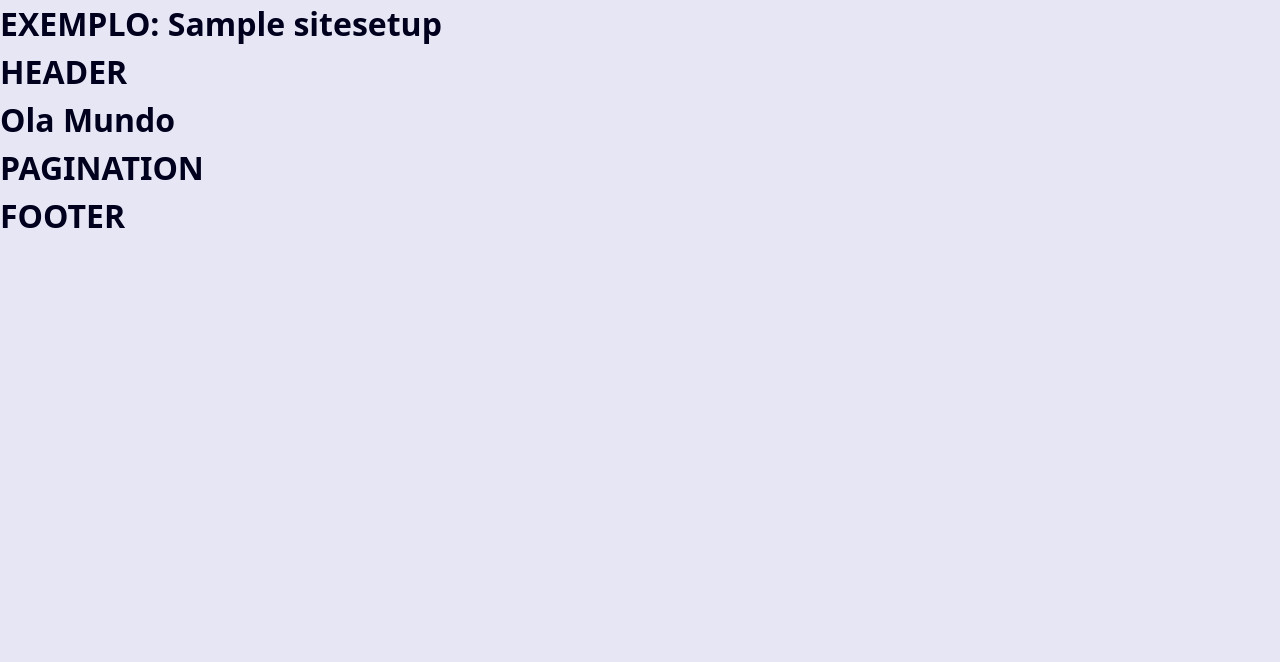
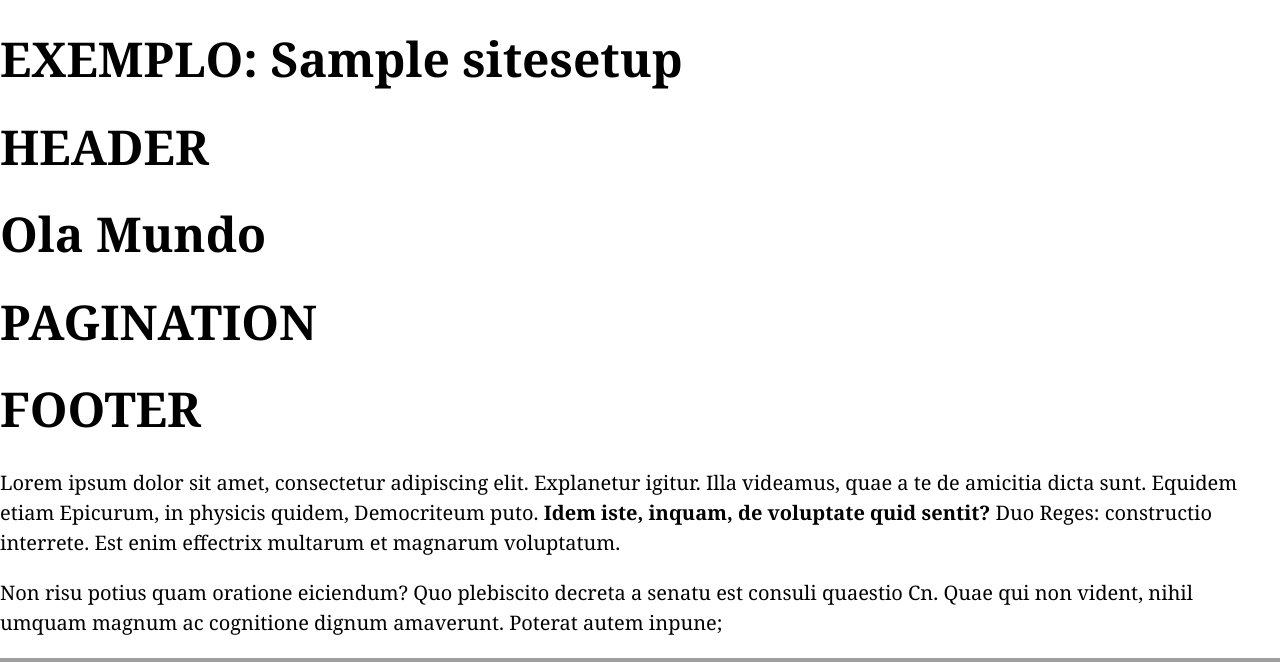
Before and after one commit to tenoriopedro/DjangoProjects, a Django app: page / in a window 1280 px wide. Shown: the top 662 px of the page. Before the commit the page ends 228 px from the top, so only its background shows below. Run offline with Django 5.2, Linux system fonts and the light colour scheme; tables that the repository leaves empty hold one stand-in row (values such as "Sample post"); grey boxes are pictures that could not be loaded.

Commit message:
Initializing CSS

```diff
--- /dev/null
+++ b/Blog/djangoapp/blog/static/blog/css/remedy.css
@@ -0,0 +1,233 @@
+/* @docs
+label: Core Remedies
+version: 0.1.0-beta.2
+
+note: |
+  These remedies are recommended
+  as a starter for any project.
+
+category: file
+*/
+
+
+/* @docs
+label: Box Sizing
+
+note: |
+  Use border-box by default, globally.
+
+category: global
+*/
+*, ::before, ::after { box-sizing: border-box; }
+
+
+/* @docs
+label: Line Sizing
+
+note: |
+  Consistent line-spacing,
+  even when inline elements have different line-heights.
+
+links:
+  - https://drafts.csswg.org/css-inline-3/#line-sizing-property
+
+category: global
+*/
+html { line-sizing: normal; }
+
+
+/* @docs
+label: Body Margins
+
+note: |
+  Remove the tiny space around the edge of the page.
+
+category: global
+*/
+body { margin: 0; }
+
+
+/* @docs
+label: Hidden Attribute
+
+note: |
+  Maintain `hidden` behaviour when overriding `display` values.
+
+  category: global
+*/
+[hidden] { display: none; }
+
+
+/* @docs
+label: Heading Sizes
+
+note: |
+  Switch to rem units for headings
+
+category: typography
+*/
+h1 { font-size: 2rem; }
+h2 { font-size: 1.5rem; }
+h3 { font-size: 1.17rem; }
+h4 { font-size: 1.00rem; }
+h5 { font-size: 0.83rem; }
+h6 { font-size: 0.67rem; }
+
+
+/* @docs
+label: H1 Margins
+
+note: |
+  Keep h1 margins consistent, even when nested.
+
+category: typography
+*/
+h1 { margin: 0.67em 0; }
+
+
+/* @docs
+label: Pre Wrapping
+
+note: |
+  Overflow by default is bad...
+
+category: typography
+*/
+pre { white-space: pre-wrap; }
+
+
+/* @docs
+label: Horizontal Rule
+
+note: |
+  1. Solid, thin horizontal rules
+  2. Remove Firefox `color: gray`
+  3. Remove default `1px` height, and common `overflow: hidden`
+
+category: typography
+*/
+hr {
+  border-style: solid;
+  border-width: 1px 0 0;
+  color: inherit;
+  height: 0;
+  overflow: visible;
+}
+
+
+/* @docs
+label: Responsive Embeds
+
+note: |
+  1. Block display is usually what we want
+  2. The `vertical-align` removes strange space-below in case authors overwrite the display value
+  3. Responsive by default
+  4. Audio without `[controls]` remains hidden by default
+
+category: embedded elements
+*/
+img, svg, video, canvas, audio, iframe, embed, object {
+  display: block;
+  vertical-align: middle;
+  max-width: 100%;
+}
+audio:not([controls]) { display:none; }
+
+
+/* @docs
+label: Responsive Images
+
+note: |
+  These new elements display inline by default,
+  but that's not the expected behavior for either one.
+  This can interfere with proper layout and aspect-ratio handling.
+
+  1. Remove the unnecessary wrapping `picture`, while maintaining contents
+  2. Source elements have nothing to display, so we hide them entirely
+
+category: embedded elements
+*/
+picture { display: contents; }
+source { display: none; }
+
+
+/* @docs
+label: Aspect Ratios
+
+note: |
+  Maintain intrinsic aspect ratios when `max-width` is applied.
+  `iframe`, `embed`, and `object` are also embedded,
+  but have no intrinsic ratio,
+  so their `height` needs to be set explicitly.
+
+category: embedded elements
+*/
+img, svg, video, canvas {
+  height: auto;
+}
+
+
+/* @docs
+label: Audio Width
+
+note: |
+  There is no good reason elements default to 300px,
+  and audio files are unlikely to come with a width attribute.
+
+category: embedded elements
+*/
+audio { width: 100%; }
+
+/* @docs
+label: Image Borders
+
+note: |
+  Remove the border on images inside links in IE 10 and earlier.
+
+category: legacy browsers
+*/
+img { border-style: none; }
+
+
+/* @docs
+label: SVG Overflow
+
+note: |
+  Hide the overflow in IE 10 and earlier.
+
+category: legacy browsers
+*/
+svg { overflow: hidden; }
+
+
+/* @docs
+label: HTML5 Elements
+
+note: |
+  Default block display on HTML5 elements.
+  For oldIE to apply this styling one needs to add some JS as well (i.e. `document.createElement("main")`)
+
+links:
+  - https://www.sitepoint.com/html5-older-browsers-and-the-shiv/
+
+category: legacy browsers
+*/
+article, aside, details, figcaption, figure, footer, header, hgroup, main, nav, section {
+  display: block;
+}
+
+
+/* @docs
+label: Checkbox & Radio Inputs
+
+note: |
+  1. Add the correct box sizing in IE 10
+  2. Remove the padding in IE 10
+
+category: legacy browsers
+*/
+[type='checkbox'],
+[type='radio'] {
+  box-sizing: border-box;
+  padding: 0;
+}
--- /dev/null
+++ b/Blog/djangoapp/blog/static/blog/css/style.css
@@ -0,0 +1,134 @@
+:root {
+    /* Colors */
+    --clr-base: 213 100%
+
+    --clr-white: var(--clr-base) 99%;
+    --clr-black: var(--clr-base) 2%;
+
+    --clr-primary-ltst: var(--clr-base) 80%;
+    --clr-primary-ltr: var(--clr-base) 70%;
+    --clr-primary-lt: var(--clr-base) 60%;
+    --clr-primary: var(--clr-base) 50%;
+    --clr-primary-dk: var(--clr-base) 40%;
+    --clr-primary-dkr: var(--clr-base) 30%;
+    --clr-primary-dkst: var(--clr-base) 20%;
+
+    /* Font-family */
+    --ff-regular: Georgia, 'Times New Roman', Times, serif;
+    --ff-headings: Georgia, 'Times New Roman', Times, serif;
+    --ff-mono: 'Courier New', Courier, monospace;
+
+    /* Font-Size */
+    /* https://royalfig.github.io/fluid-typography-calculator/ */
+    --fs-smlst: clamp(1.2rem, 1.092307692307692rem + 0.256410256410256vw, 1.4rem);
+    --fs-smlr: clamp(1.4rem, 1.292307692307692rem + 0.2564102564102566vw, 1.6rem);
+    --fs-sm: clamp(1.6rem, 1.4923076923076923rem + 0.25641025641025633vw, 1.8rem);
+    --fs-base: clamp(1.8rem, 1.6923076923076923rem + 0.25641025641025633vw, 2rem);
+    --fs-bg: clamp(2rem, 1.7846153846153847rem + 0.5128205128205127vw, 2.4rem);
+    --fs-bgr: clamp(2.4rem, 1.969230769230769rem + 1.025641025641026vw, 3.2rem);
+    --fs-bgst: clamp(3.2rem, 2.876923076923rem + 0.7692307692307687vw, 3.8rem);
+
+    --fs-h1: clamp(3.8rem, 3.2615384615384615rem + 1.282051282051282vw, 4.8rem);
+    --fs-h2: clamp(2.8rem, 1.938461538461538rem + 2.051282051282052vw, 4.4rem);
+    --fs-h3: clamp(2.4rem, 1.969230769230769rem + 1.025641025641026vw, 3.2rem);
+    --fs-h4: clamp(2.2rem, 1.8769230769230774rem + 0.7692307692307687vw, 2.8rem);
+    --fs-h5: clamp(1.8rem, 1.476923076923077rem + 0.769230769230769vw, 2.4rem);
+    --fs-h6: clamp(1.6rem, 1.2769230769230768rem + 0.7692307692307694vw, 2.2rem);
+
+    /* Line-Heights */
+    --lh-regular: 1.5;
+    --lh-headings: 1.2;
+    --lh-mono: 1.2;
+
+    /* Spacings */
+    --spacing-smlst: 1.5rem;
+    --spacing-smlr: 2rem;
+    --spacing-sm: 2.5rem;
+    --spacing-base: 3rem;
+    --spacing-bg: 4rem;
+    --spacing-bgr: 5rem;
+    --spacing-bgst: 6rem;
+
+    /* Max-Width */
+    --mw-grid: 120rem;
+    --mw-post: 90rem;
+}
+
+html {
+    font-size: 62.5%;
+}
+
+body {
+    background-color: hsl(var(--clr-white));
+    color: hsl(var(--clr-black));
+    font-size: 20px; /* Fallback value */
+    font-size: var(--fs-base);
+    font-family: var(--ff-regular);
+    line-height: var(--lh-regular);
+    -webkit-font-smoothing: antialiased;
+    -moz-osx-font-smoothing: grayscale;
+    text-rendering: optimizeLegibility;
+}
+
+a {
+    color: hsl(var(--clr-primary));
+    text-decoration: none;
+}
+
+a:hover {
+    color: hsl(var(--clr-primary-dk));
+    text-decoration: underline;
+}
+
+h1,
+h2,
+h3,
+h4,
+h5,
+h6 {
+    font-family: var(--ff-headings);
+    line-height: var(--lh-headings);
+    margin: var(--spacing-base) 0;
+}
+
+h1 {
+    font-size: 44px; /* Fallback value */
+    font-size: var(--fs-h1);
+}
+
+h2 {
+    font-size: 38px; /* Fallback value */
+    font-size: var(--fs-h2);
+}
+
+h3 {
+    font-size: 34px; /* Fallback value */
+    font-size: var(--fs-h3);
+}
+
+h4 {
+    font-size: 28px; /* Fallback value */
+    font-size: var(--fs-h4);
+}
+
+h5 {
+    font-size: 24px; /* Fallback value */
+    font-size: var(--fs-h5);
+}
+
+h6 {
+    font-size: 20px; /* Fallback value */
+    font-size: var(--fs-h6);
+}
+
+pre {
+    max-width: 100%;
+    overflow-x: auto;
+    line-height: var(--lh-mono);
+    font-size: var(--fs-sm);
+}
+
+pre,
+code {
+    font-family: var(--ff-mono);
+}
--- a/Blog/djangoapp/blog/templates/blog/base.html
+++ b/Blog/djangoapp/blog/templates/blog/base.html
@@ -13,5 +13,6 @@
 
     {% include "blog/partials/_footer.html" %}
 
+    {% include "blog/partials/_temp.html" %}
 </body>
 </html>
--- a/Blog/djangoapp/blog/templates/blog/partials/_head.html
+++ b/Blog/djangoapp/blog/templates/blog/partials/_head.html
@@ -2,6 +2,7 @@
 <meta charset="UTF-8">
 <meta name="viewport" content="width=blo, initial-scale=1.0">
 
+<link rel="stylesheet" href="{% static "blog/css/remedy.css" %}">
 <link rel="stylesheet" href="{% static "blog/css/style.css" %}">
 {% if site_setup.favicon %}
     <link rel="shortcut icon" href="{{ site_setup.favicon.url }}" type="image/png">
--- /dev/null
+++ b/Blog/djangoapp/blog/templates/blog/partials/_temp.html
@@ -0,0 +1,372 @@
+<p>
+    Lorem ipsum dolor sit amet, consectetur adipiscing elit. Explanetur igitur.
+    Illa videamus, quae a te de amicitia dicta sunt. Equidem etiam Epicurum, in
+    physicis quidem, Democriteum puto.
+    <b>Idem iste, inquam, de voluptate quid sentit?</b> Duo Reges: constructio
+    interrete.
+    <a href="http://loripsum.net/" target="_blank"
+      >Est enim effectrix multarum et magnarum voluptatum.</a
+    >
+  </p>
+<p>
+    Non risu potius quam oratione eiciendum? Quo plebiscito decreta a senatu est
+    consuli quaestio Cn. Quae qui non vident, nihil umquam magnum ac cognitione
+    dignum amaverunt.
+    <a href="http://loripsum.net/" target="_blank">Poterat autem inpune;</a>
+</p>
+
+<img src="https://picsum.photos/1920/1080/?rand=1" />
+<p>
+    <i>Quo tandem modo?</i>
+    <i>Quod ea non occurrentia fingunt, vincunt Aristonem;</i>
+    <a href="http://loripsum.net/" target="_blank"
+      >Quod autem ratione actum est, id officium appellamus.</a
+    >
+    <b>Quid de Pythagora?</b> Quid enim me prohiberet Epicureum esse, si probarem,
+    quae ille diceret?
+</p>
+<pre class="my_code" data-language="javascript">
+    (function () {
+      // Should user class="my_code" and data-language="python"
+      // Tested: xml, css, python and javascript
+      // Ex.:
+      const codes = document.querySelectorAll('.my_code');
+      for (const code of codes) {
+        const language = code.dataset.language || null;
+        const text = code.textContent || code.innerText;
+        const config = {
+          value: text,
+          tabSize: 2,
+          mode: language,
+          // language: "TypeScript",
+          // mime: "application/typescript",
+          theme: 'dracula',
+          lineNumbers: true,
+          styleActiveLine: true,
+          styleActiveSelected: true,
+          lineWrapping: false,
+          line: true,
+          readOnly: true,
+          viewportMargin: 50,
+          matchBrackets: true,
+        };
+        const editor = CodeMirror(function (node) {
+          code.parentNode.replaceChild(node, code);
+        }, config);
+      }
+    })();</pre
+  >
+  <h6>Quis istud, quaeso, nesciebat?</h6>
+  <p>
+    Ne in odium veniam, si amicum destitero tueri. Sed quot homines, tot
+    sententiae;
+    <a href="http://loripsum.net/" target="_blank"
+      >Ut aliquid scire se gaudeant?</a
+    >
+    Qui autem esse poteris, nisi te amor ipse ceperit?
+  </p>
+  <p><img src="https://picsum.photos/1920/1080/?rand=2" /></p>
+  <ul>
+    <li>Ratio enim nostra consentit, pugnat oratio.</li>
+    <li>Ab hoc autem quaedam non melius quam veteres, quaedam omnino relicta.</li>
+    <li>
+      Manebit ergo amicitia tam diu, quam diu sequetur utilitas, et, si utilitas
+      amicitiam constituet, tollet eadem.
+    </li>
+  </ul>
+  <p>
+    Num igitur eum postea censes anxio animo aut sollicito fuisse?
+    <code>Bonum liberi: misera orbitas.</code> Ad eas enim res ab Epicuro
+    praecepta dantur. Innumerabilia dici possunt in hanc sententiam, sed non
+    necesse est. Scaevola tribunus plebis ferret ad plebem vellentne de ea re
+    quaeri. Utinam quidem dicerent alium alio beatiorem! Iam ruinas videres.
+    <a href="http://loripsum.net/" target="_blank"
+      >Ut id aliis narrare gestiant?</a
+    >
+    Te ipsum, dignissimum maioribus tuis, voluptasne induxit, ut adolescentulus
+    eriperes P. Claudii libidini, qui tum erat summo ne imperio, dederetur. Si
+    verbum sequimur, primum longius verbum praepositum quam bonum.
+  </p>
+  <p><img src="https://picsum.photos/1920/1080/?rand=3" /></p>
+  <p>
+    Itaque dicunt nec dubitant: mihi sic usus est, tibi ut opus est facto, fac. Si
+    longus, levis; At cum de plurimis eadem dicit, tum certe de maximis. Et
+    homini, qui ceteris animantibus plurimum praestat, praecipue a natura nihil
+    datum esse dicemus? <i>Sed tu istuc dixti bene Latine, parum plane.</i>
+    <code>Sed ille, ut dixi, vitiose.</code> Verba tu fingas et ea dicas, quae non
+    sentias? Huic ego, si negaret quicquam interesse ad beate vivendum quali
+    uteretur victu, concederem, laudarem etiam;
+  </p>
+  <blockquote cite="http://loripsum.net">
+    Suis cuiusque sensibus sic, ut, contra si quis dicere velit, non audiatur -,
+    tamen, ne quid praetermittamus, rationes quoque, cur hoc ita sit, afferendas
+    puto.
+  </blockquote>
+  <pre class="my_code" data-language="css">
+  .post-grid-child {
+    background: #fff;
+    box-shadow: -2px 2px 15px hsl(var(--clr-black) / 0.2);
+    transition: transform 400ms ease-in-out, box-shadow 400ms ease-in-out;
+  }
+  .post-grid-child:hover {
+    transform: scale(1.02);
+    box-shadow: -5px 5px 15px hsl(var(--clr-black) / 0.4);
+  }
+  .post-grid-text {
+    padding: var(--spacing-400);
+  }
+  .post-grid-title {
+    font-weight: var(--fw-bold);
+    font-size: var(--fs-350);
+    margin-bottom: var(--spacing-300);
+    color: hsl(var(--clr-black) / 0.8);
+  }</pre
+  >
+  <h4>Zenonis est, inquam, hoc Stoici.</h4>
+  <p>
+    Sin dicit obscurari quaedam nec apparere, quia valde parva sint, nos quoque
+    concedimus; Non igitur potestis voluptate omnia dirigentes aut tueri aut
+    retinere virtutem. Omnia contraria, quos etiam insanos esse vultis.
+    <mark>Primum in nostrane potestate est, quid meminerimus?</mark> Quid censes
+    in Latino fore? Cum autem in quo sapienter dicimus, id a primo rectissime
+    dicitur.
+  </p>
+  <p>
+    <i>Vitae autem degendae ratio maxime quidem illis placuit quieta.</i>
+    <code>Quid autem habent admirationis, cum prope accesseris?</code>
+    <a href="http://loripsum.net/" target="_blank"
+      >Quid igitur, inquit, eos responsuros putas?</a
+    >
+    Tecum optime, deinde etiam cum mediocri amico. Cur tantas regiones barbarorum
+    pedibus obiit, tot maria transmisit? <i>Bork</i>
+  </p>
+  <h5>Profectus in exilium Tubulus statim nec respondere ausus;</h5>
+  <p>
+    <a href="http://loripsum.net/" target="_blank">At hoc in eo M.</a> Omnia
+    peccata paria dicitis. Recte, inquit, intellegis. Iam id ipsum absurdum,
+    maximum malum neglegi. <i>Graccho, eius fere, aequalí?</i> Illis videtur, qui
+    illud non dubitant bonum dicere -;
+  </p>
+  <img src="https://picsum.photos/1920/1080/?rand=4" />
+  <ul>
+    <li>Ut alios omittam, hunc appello, quem ille unum secutus est.</li>
+    <li>
+      Te ipsum, dignissimum maioribus tuis, voluptasne induxit, ut adolescentulus
+      eriperes P.
+    </li>
+    <li>An ea, quae per vinitorem antea consequebatur, per se ipsa curabit?</li>
+    <li>Verum hoc idem saepe faciamus.</li>
+    <li>Odium autem et invidiam facile vitabis.</li>
+    <li>
+      Sed haec ab Antiocho, familiari nostro, dicuntur multo melius et fortius,
+      quam a Stasea dicebantur.
+    </li>
+  </ul>
+  <dl>
+    <dt><dfn>Bork</dfn></dt>
+    <dd>
+      Non igitur potestis voluptate omnia dirigentes aut tueri aut retinere
+      virtutem.
+    </dd>
+    <dt><dfn>Perge porro;</dfn></dt>
+    <dd>
+      Qui autem diffidet perpetuitati bonorum suorum, timeat necesse est, ne
+      aliquando amissis illis sit miser.
+    </dd>
+    <dt><dfn>Quare attende, quaeso.</dfn></dt>
+    <dd>Scaevola tribunus plebis ferret ad plebem vellentne de ea re quaeri.</dd>
+    <dt><dfn>Bork</dfn></dt>
+    <dd>Sed ad illum redeo.</dd>
+  </dl>
+  <p><img src="https://picsum.photos/1920/1080/?rand=5" /></p>
+  <p>
+    Quamquam te quidem video minime esse deterritum. Respondeat totidem verbis.
+    <a href="http://loripsum.net/" target="_blank">Si longus, levis.</a> Et quidem
+    iure fortasse, sed tamen non gravissimum est testimonium multitudinis.
+    Sapientem locupletat ipsa natura, cuius divitias Epicurus parabiles esse
+    docuit. Sit hoc ultimum bonorum, quod nunc a me defenditur; Quo plebiscito
+    decreta a senatu est consuli quaestio Cn.
+  </p>
+  <ol>
+    <li>Indicant pueri, in quibus ut in speculis natura cernitur.</li>
+    <li>
+      Itaque primos congressus copulationesque et consuetudinum instituendarum
+      voluntates fieri propter voluptatem;
+    </li>
+    <li>Mene ergo et Triarium dignos existimas, apud quos turpiter loquare?</li>
+    <li>Non autem hoc: igitur ne illud quidem.</li>
+  </ol>
+  <ul>
+    <li>
+      Quarum ambarum rerum cum medicinam pollicetur, luxuriae licentiam
+      pollicetur.
+    </li>
+    <li>Bonum patria: miserum exilium.</li>
+    <li>Utram tandem linguam nescio?</li>
+    <li>Haec et tu ita posuisti, et verba vestra sunt.</li>
+  </ul>
+  <p>
+    Bona autem corporis huic sunt, quod posterius posui, similiora. Ego vero volo
+    in virtute vim esse quam maximam; Eaedem res maneant alio modo. Sed ne, dum
+    huic obsequor, vobis molestus sim. <b>Erat enim res aperta.</b> Quodsi ipsam
+    honestatem undique pertectam atque absolutam. Age nunc isti doceant, vel tu
+    potius quis enim ista melius? Quae enim adhuc protulisti, popularia sunt, ego
+    autem a te elegantiora desidero.
+  </p>
+  <h4>Atqui reperies, inquit, in hoc quidem pertinacem;</h4>
+  <p>
+    Cur post Tarentum ad Archytam? At modo dixeras nihil in istis rebus esse, quod
+    interesset. Quis non odit sordidos, vanos, leves, futtiles?
+    <a href="http://loripsum.net/" target="_blank"
+      >Ut in geometria, prima si dederis, danda sunt omnia.</a
+    >
+    <code>Non est igitur summum malum dolor.</code> Si sapiens, ne tum quidem
+    miser, cum ab Oroete, praetore Darei, in crucem actus est.
+  </p>
+  <blockquote cite="http://loripsum.net">
+    Gracchum patrem non beatiorem fuisse quam fillum, cum alter stabilire rem
+    publicam studuerit, alter evertere.
+  </blockquote>
+  <p><img src="https://picsum.photos/1920/1080/?rand=6" /></p>
+  <h3>Nam Pyrrho, Aristo, Erillus iam diu abiecti.</h3>
+  <p>
+    Certe, nisi voluptatem tanti aestimaretis.
+    <a href="http://loripsum.net/" target="_blank"
+      >Urgent tamen et nihil remittunt.</a
+    >
+    Ergo ita: non posse honeste vivi, nisi honeste vivatur? Qua tu etiam inprudens
+    utebare non numquam.
+  </p>
+  <h2>Heri, inquam, ludis commissis ex urbe profectus veni ad vesperum.</h2>
+  <p>
+    <i>An hoc usque quaque, aliter in vita?</i>
+    <b>Qui-vere falsone, quaerere mittimus-dicitur oculis se privasse;</b> Ampulla
+    enim sit necne sit, quis non iure optimo irrideatur, si laboret?
+    <b>Haeret in salebra.</b> Illa tamen simplicia, vestra versuta. Varietates
+    autem iniurasque fortunae facile veteres philosophorum praeceptis instituta
+    vita superabat.
+  </p>
+  <ol>
+    <li>
+      Atqui, inquam, Cato, si istud optinueris, traducas me ad te totum licebit.
+    </li>
+  </ol>
+  <pre class="my_code">
+  In omni enim animante est summum aliquid atque optimum, ut
+  in equis, in canibus, quibus tamen et dolore vacare opus est
+  et valere;
+  Quis enim est, qui non videat haec esse in natura rerum
+  tria?
+  </pre>
+  <p>
+    Huius, Lyco, oratione locuples, rebus ipsis ielunior. Verum hoc idem saepe
+    faciamus.
+  </p>
+  <ol>
+    <li>Ita multa dicunt, quae vix intellegam.</li>
+    <li>
+      Hic, qui utrumque probat, ambobus debuit uti, sicut facit re, neque tamen
+      dividit verbis.
+    </li>
+    <li>Teneo, inquit, finem illi videri nihil dolere.</li>
+    <li>Si verbum sequimur, primum longius verbum praepositum quam bonum.</li>
+  </ol>
+  <dl>
+    <dt><dfn>Bork</dfn></dt>
+    <dd>Minime vero, inquit ille, consentit.</dd>
+    <dt><dfn>Bork</dfn></dt>
+    <dd>A primo, ut opinor, animantium ortu petitur origo summi boni.</dd>
+    <dt><dfn>Recte dicis;</dfn></dt>
+    <dd>
+      Quem Tiberina descensio festo illo die tanto gaudio affecit, quanto L.
+    </dd>
+    <dt><dfn>Bork</dfn></dt>
+    <dd>Tu autem negas fortem esse quemquam posse, qui dolorem malum putet.</dd>
+  </dl>
+  <pre class="my_code" data-language="python">
+  import os
+  os.environ.setdefault('DJANGO_ALLOWED_HOSTS',
+                        'abc,  def,      https://www.host.com.br/,  ')
+  ALLOWED_HOSTS = [
+      h.strip() for h in os.getenv('DJANGO_ALLOWED_HOSTS', '').split(',')
+      if h.strip()
+  ]
+  print(ALLOWED_HOSTS)</pre
+  >
+  <dl>
+    <dt><dfn>Refert tamen, quo modo.</dfn></dt>
+    <dd>
+      Nonne videmus quanta perturbatio rerum omnium consequatur, quanta confusio?
+    </dd>
+    <dt><dfn>At certe gravius.</dfn></dt>
+    <dd>
+      Cum sciret confestim esse moriendum eamque mortem ardentiore studio peteret,
+      quam Epicurus voluptatem petendam putat.
+    </dd>
+    <dt><dfn>Reguli reiciendam;</dfn></dt>
+    <dd>
+      Sin autem eos non probabat, quid attinuit cum iis, quibuscum re concinebat,
+      verbis discrepare?
+    </dd>
+    <dt><dfn>Bork</dfn></dt>
+    <dd>Quamquam te quidem video minime esse deterritum.</dd>
+  </dl>
+  <p><img src="https://picsum.photos/1920/1080/?rand=8" /></p>
+  <p>
+    Quae hic rei publicae vulnera inponebat, eadem ille sanabat. Alterum
+    significari idem, ut si diceretur, officia media omnia aut pleraque servantem
+    vivere. In qua quid est boni praeter summam voluptatem, et eam sempiternam?
+    Non autem hoc: igitur ne illud quidem. Sic enim censent, oportunitatis esse
+    beate vivere. Itaque haec cum illis est dissensio, cum Peripateticis nulla
+    sane. Cur tantas regiones barbarorum pedibus obiit, tot maria transmisit? Quid
+    vero?
+  </p>
+  <pre>
+  Alii rursum isdem a principiis omne officium referent aut ad
+  voluptatem aut ad non dolendum aut ad prima illa secundum
+  naturam optinenda.
+  Neminem videbis ita laudatum, ut artifex callidus
+  comparandarum voluptatum diceretur.
+  </pre>
+  <h2>Summus dolor plures dies manere non potest?</h2>
+  <p>
+    Bork Equidem, sed audistine modo de Carneade?
+    <a href="http://loripsum.net/" target="_blank"
+      >Praeteritis, inquit, gaudeo.</a
+    >
+    Quo studio Aristophanem putamus aetatem in litteris duxisse?
+  </p>
+  <pre>
+  Totum autem id externum est, et quod externum, id in casu
+  est.
+  Quam ob rem tandem, inquit, non satisfacit?
+  </pre>
+  <blockquote cite="http://loripsum.net">
+    Quae quidem adhuc peregrinari Romae videbatur nec offerre sese nostris
+    sermonibus, et ista maxime propter limatam quandam et rerum et verborum
+    tenuitatem.
+  </blockquote>
+  <p>
+    <b>At certe gravius.</b> Ad corpus diceres pertinere-, sed ea, quae dixi, ad
+    corpusne refers? Mihi enim satis est, ipsis non satis. Tum ille timide vel
+    potius verecunde: Facio, inquit.
+    <i>Sed ea mala virtuti magnitudine obruebantur.</i> Sed ad haec, nisi molestum
+    est, habeo quae velim. Respondent extrema primis, media utrisque, omnia
+    omnibus.
+  </p>
+  <h1>Facile est hoc cernere in primis puerorum aetatulis.</h1>
+  <p>
+    Piso, familiaris noster, et alia multa et hoc loco Stoicos irridebat: Quid
+    enim? An est aliquid, quod te sua sponte delectet? Maximas vero virtutes
+    iacere omnis necesse est voluptate dominante. Iam id ipsum absurdum, maximum
+    malum neglegi. <code>Aliter enim nosmet ipsos nosse non possumus.</code> Si
+    qua in iis corrigere voluit, deteriora fecit.
+    <i>Sedulo, inquam, faciam.</i> Age, inquies, ista parva sunt. Quid de
+    Pythagora? Ipse Epicurus fortasse redderet, ut Sextus Peducaeus, Sex.
+  </p>
+  <h3>Immo videri fortasse.</h3>
+  <p>
+    Sed eum qui audiebant, quoad poterant, defendebant sententiam suam. Honesta
+    oratio, Socratica, Platonis etiam. Non autem hoc: igitur ne illud quidem. Quid
+    de Platone aut de Democrito loquar?
+  </p>
```
